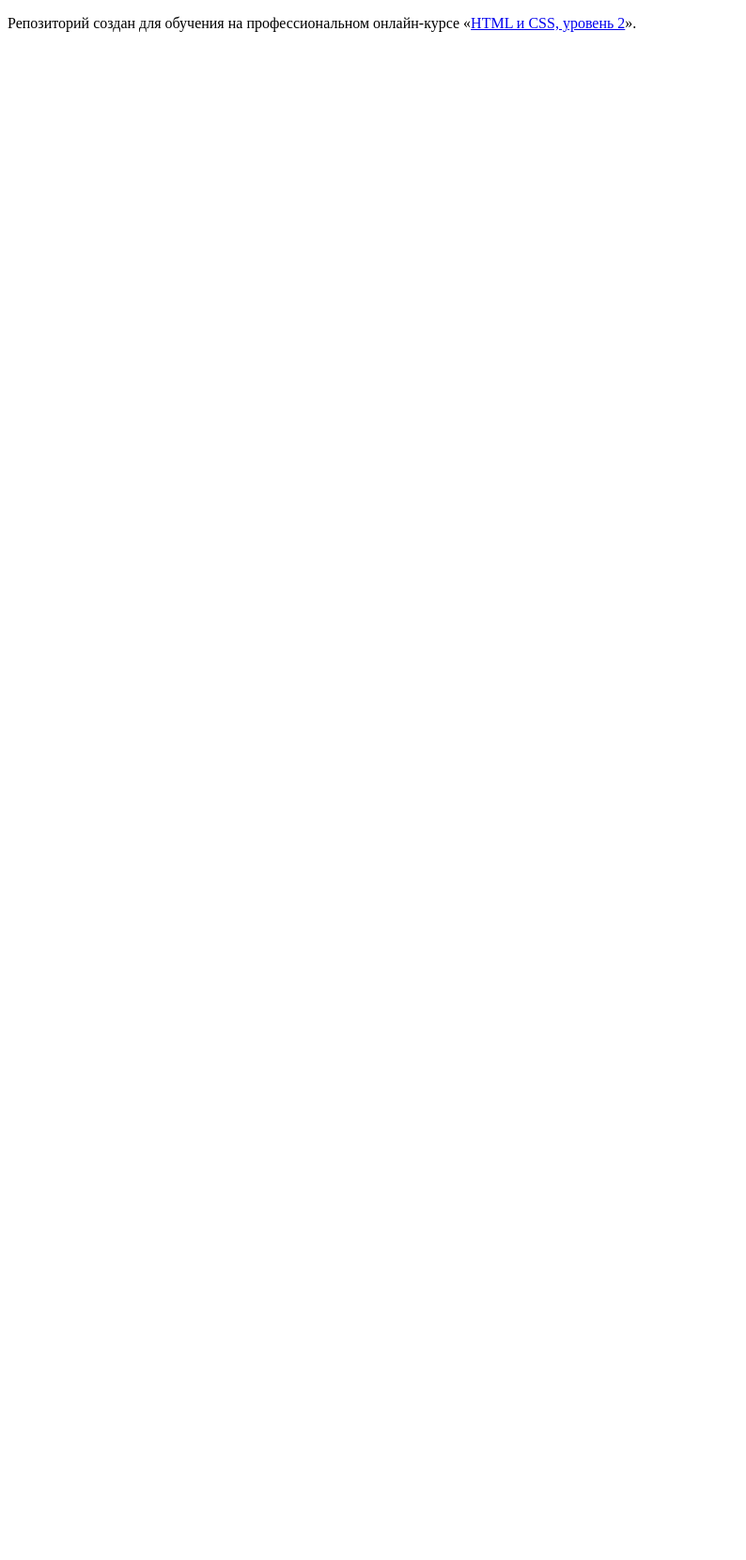
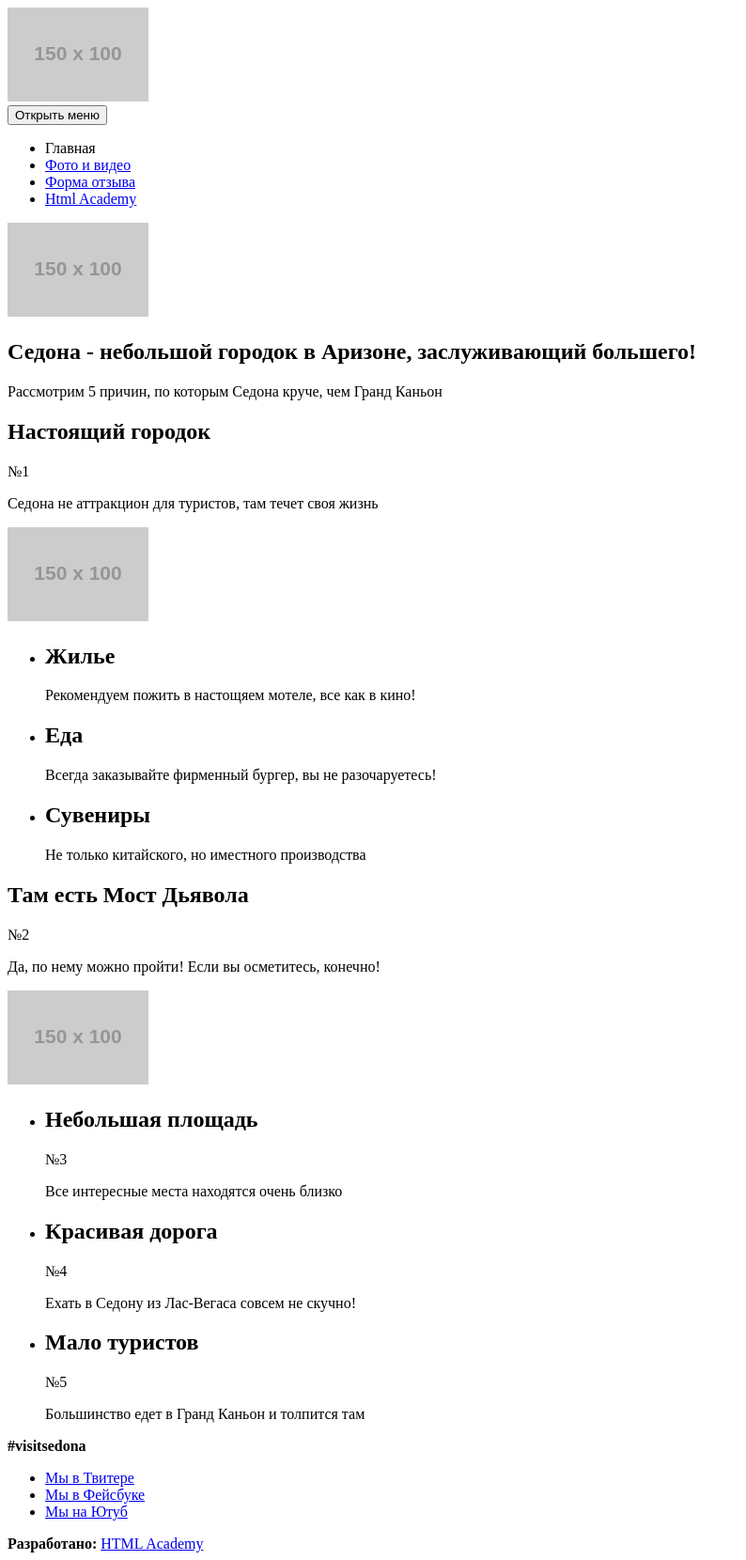
Before and after one commit to Etalona/298071-sedona-16, a website: page source/index.html in a window 1280 px wide. Shown: the whole page at 94% size, without its empty margins (0-794 px from the left). Before the commit the page ends 800 px from the top, so only its background shows below. Drawn offline with Linux system fonts and the light colour scheme; placeholder pictures from the web are drawn by us.

Commit message:
Первоначальная разметка

```diff
--- a/source/index.html
+++ b/source/index.html
@@ -5,8 +5,119 @@
     <title>HTML Academy: Седона</title>
   </head>
   <body>
-
-    <p>Репозиторий создан для обучения на профессиональном онлайн‑курсе «<a href="https://htmlacademy.ru/intensive/adaptive">HTML и CSS, уровень 2</a>».</p>
-
+    <header class="page-header">
+      <a class="page-header__logo">
+        <img class="page-header__logo-image"
+           src="http://placehold.it/150x100"
+           alt="Логотип Седона">
+      </a>
+      <nav class="main-nav">
+        <button class="main-nav__toggle" type="button">
+          Открыть меню
+        </button>
+        <div class="main__wrapper">
+          <ul class="main-nav__list site-list">
+            <li class="site-list__item">
+              <a>Главная</a>
+            </li>
+            <li class="site-list__item">
+              <a href="photo.html">Фото и видео</a>
+            </li>
+            <li class="site-list__item">
+              <a href="form.html">Форма отзыва</a>
+            </li>
+            <li class="site-list__item">
+              <a href="#">Html Academy</a>
+            </li>
+          </ul>
+        </div>
+      </nav>
+    </header>
+    <main class="page-main">
+      <section class="main-top">
+        <img class="main-top__main-image"
+             src="http://placehold.it/150x100"
+             alt="Добро пожаловать в Седону!">
+        <h1 class="main-top__headline">Седона - небольшой городок в Аризоне, заслуживающий большего!</h1>
+        <p class="main-top__description">Рассмотрим 5 причин, по которым Седона круче, чем Гранд Каньон</p>
+      </section>
+      <section class="benefit">
+        <div class="benefit__wrapper">
+          <h2 class="benefit__headline">Настоящий городок</h2>
+          <span class="benefit__number">№1</span>
+          <p class="benefit__description">Седона не аттракцион для туристов, там течет своя жизнь</p>
+        </div>
+        <img class="benefit__image"
+             src="http://placehold.it/150x100"
+             alt="Живописная улица">
+      </section>
+      <section class="recommendations">
+        <ul class="recommendations__list">
+          <li class="recommendations__wrapper">
+            <h2 class="recommendations__headline">Жилье</h2>
+            <p class="recommendations__description">Рекомендуем пожить в настощяем мотеле, все как в кино!</p>
+          </li>
+          <li class="recommendations__wrapper">
+            <h2 class="recommendations__headline">Еда</h2>
+            <p class="recommendations__description">Всегда заказывайте фирменный бургер, вы не разочаруетесь!</p>
+          </li>
+          <li class="recommendations__wrapper">
+            <h2 class="recommendations__headline">Сувениры</h2>
+            <p class="recommendations__description">Не только китайского, но иместного производства</p>
+          </li>
+        </ul>
+      </section>
+      <section class="benefit">
+        <div class="benefit__wrapper">
+          <h2 class="benefit__headline">Там есть Мост Дьявола</h2>
+          <span class="benefit__number">№2</span>
+          <p class="benefit__description">Да, по нему можно пройти! Если вы осметитесь, конечно!</p>
+        </div>
+        <img class="benefit__image"
+             src="http://placehold.it/150x100"
+             alt="Мост Дьявола">
+      </section>
+      <section class="benefits">
+        <ul class="benefits__list">
+          <li class="benefits__wrapper benefits__wrapper--list">
+            <h2 class="benefits__headline">Небольшая площадь</h2>
+            <span class="benefits__number">№3</span>
+            <p class="benefits__description">Все интересные места находятся очень близко</p>
+          </li>
+          <li class="benefits__wrapper benefits__wrapper--list">
+            <h2 class="benefits__headline">Красивая дорога</h2>
+            <span class="benefits__number">№4</span>
+            <p class="benefits__description">Ехать в Седону из Лас-Вегаса совсем не скучно!</p>
+          </li>
+          <li class="benefits__wrapper benefits__wrapper--list">
+            <h2 class="benefits__headline">Мало туристов</h2>
+            <span class="benefits__number">№5</span>
+            <p class="benefits__description">Большинство едет в Гранд Каньон и толпится там</p>
+          </li>
+        </ul>
+      </section>
+    </main>
+    <footer class="page-footer">
+      <div class="page-footer__tag">
+        <b class="tag_text">#visitsedona</b>
+      </div>
+      <div class="page-footer__social social">
+        <ul class="social__list">
+          <li class="social__item">
+            <a class="social__link social__link--twitter" href="https://twitter.com/htmlacademy">Мы в Твитере</a>
+          </li>
+          <li class="social__item">
+            <a class="social__link social__link--facebook" href="https://www.facebook.com/htmlacademy">Мы в Фейсбуке</a>
+          </li>
+          <li class="social__item">
+            <a class="social__link social__link--youtube" href="https://www.youtube.com/htmlacademy">Мы на Ютуб</a>
+          </li>
+        </ul>
+      </div>
+      <div class="page-footer__copyright copyright">
+        <b class="copyright__text">Разработано:</b>
+        <a class="button copyright__link" href="https://htmlacademy.ru/intensive/adaptive">HTML Academy</a>
+      </div>
+    </footer>
   </body>
 </html>
```
Also changed, not shown: source/form.html (added, +61 -0 lines), source/photo.html (added, +99 -0 lines).
